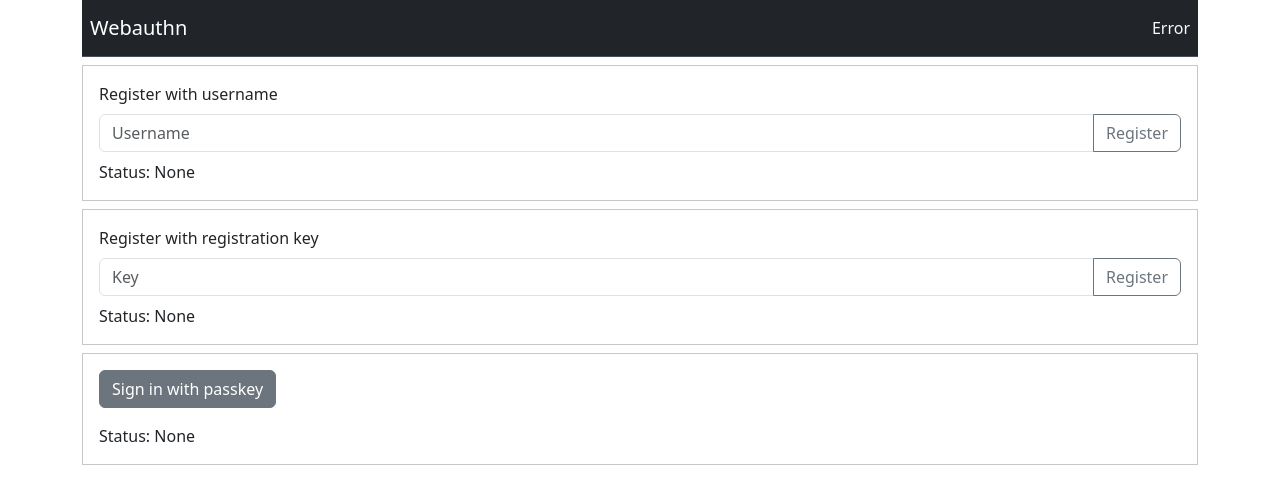
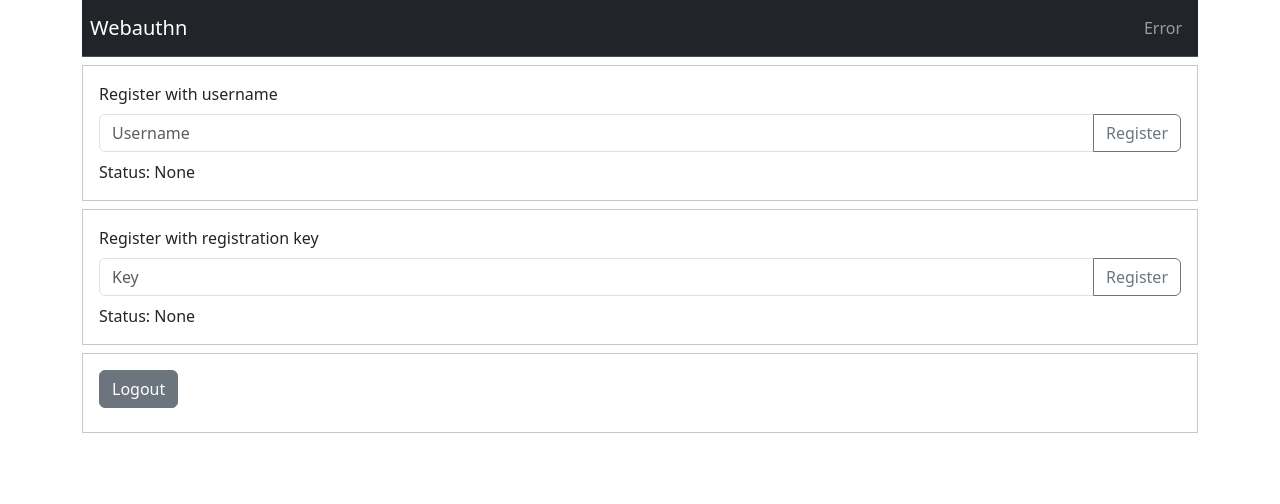
Before and after one commit to bonham/passkeys-poc, a Vue app in the folder client/: page / in a window 1280 px wide. Shown: the top 504 px of the page. Built offline with nearby package versions, Linux system fonts and the light colour scheme; no server answers.

Commit message:
Logout button and user display

```diff
--- a/client/src/components/LoginForm.vue
+++ b/client/src/components/LoginForm.vue
@@ -8,9 +8,11 @@ import type { VerifiedAuthenticationResponse, } from '@simplewebauthn/server'
 
 const emit = defineEmits(['changed'])
 
-const loginstatus = ref("None")
+const loginstatus = ref("")
 
 async function handleLogin() {
+
+  loginstatus.value = ""
 
   const authoptionsUrl = "/api/v1/auth/authoptions"
 
@@ -83,6 +85,6 @@ async function handleLogin() {
 <template>
   <div class="border border-secondary-subtle p-3">
     <button @click="handleLogin" class="btn btn-secondary mb-2">Sign in with passkey</button>
-    <div class="mt-2">Status: {{ loginstatus }}</div>
+    <div v-if="loginstatus" class="mt-2">Status: {{ loginstatus }}</div>
   </div>
 </template>
--- /dev/null
+++ b/client/src/components/LogoutForm.vue
@@ -0,0 +1,39 @@
+<script lang="ts" setup>
+
+import { ref } from 'vue'
+import { getWithCORS, getErrorMessage } from '@/lib/httpHelpers';
+
+const emit = defineEmits(['changed'])
+
+const logoutstatus = ref("")
+
+async function handleLogout() {
+
+  const logoutUrl = "/api/v1/auth/logout"
+
+  let resp: Response
+  try {
+    resp = await getWithCORS(logoutUrl);
+  } catch (error) {
+    logoutstatus.value = getErrorMessage(error)
+    emit('changed')
+    return
+  }
+  if (!resp.ok) {
+    const t = await resp.text()
+    logoutstatus.value = t
+    emit('changed')
+    return
+  } else {
+    logoutstatus.value = "Success"
+    emit('changed')
+  }
+};
+
+</script>
+<template>
+  <div class="border border-secondary-subtle p-3">
+    <button @click="handleLogout" class="btn btn-secondary mb-2">Logout</button>
+    <div v-if="logoutstatus">Status: {{ logoutstatus }}</div>
+  </div>
+</template>
--- a/client/src/components/PassKeyFirst.vue
+++ b/client/src/components/PassKeyFirst.vue
@@ -3,6 +3,7 @@ import { ref } from 'vue'
 
 import RegistrationForm from './RegistrationForm.vue';
 import LoginForm from './LoginForm.vue';
+import LogoutForm from './LogoutForm.vue';
 import { getWithCORS } from '@/lib/httpHelpers';
 
 import { onMounted } from 'vue'
@@ -11,17 +12,17 @@ onMounted(() => {
   updateUser()
 })
 
-const username = ref("None")
+const username = ref("")
 
 async function updateUser() {
   try {
     const res = await getWithCORS('/api/v1/auth/user')
     if (res.ok) {
       const ro = await res.json()
-      username.value = ro.userid
+      username.value = ro.userid ? ro.userid : "" // convert from undefined to string
     } else {
       console.error(`Could not fetch user. Response status ${res.status}`)
-      username.value = "Grr"
+      username.value = "- Error -"
     }
   } catch (error) {
     console.log("Could not fetch user", error)
@@ -46,12 +47,15 @@ async function updateUser() {
   <div class="container">
     <nav class="p-2 navbar bg-dark border-bottom border-bottom-dark" data-bs-theme="dark">
       <div class="navbar-brand">Webauthn</div>
-      <div class="navbar-nav text-light">{{ username }}</div>
+      <div class="d-flex">
+        <div class="mx-2 navbar-text">{{ username ? username : "Not signed on" }}</div>
+      </div>
     </nav>
     <div>
       <RegistrationForm form-label="Register with username" place-holder="Username" />
       <RegistrationForm use-registration-key form-label="Register with registration key" place-holder="Key" />
-      <LoginForm @changed="updateUser" />
+      <LogoutForm v-if="username" @changed="updateUser" />
+      <LoginForm v-else @changed="updateUser" />
     </div>
   </div>
 </template>
```
Also changed, not shown: 2 other files (tests, documents, lock files or other folders).
